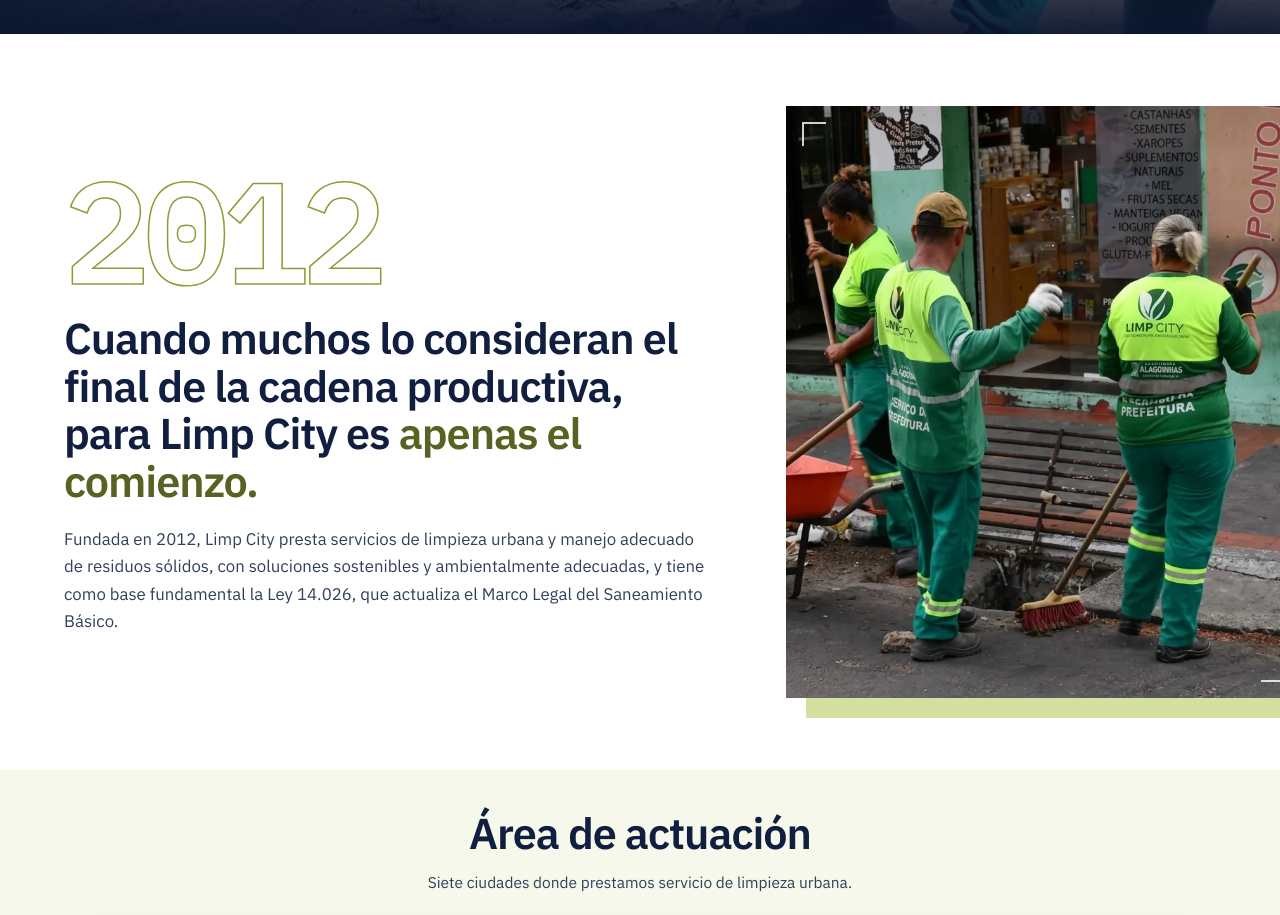
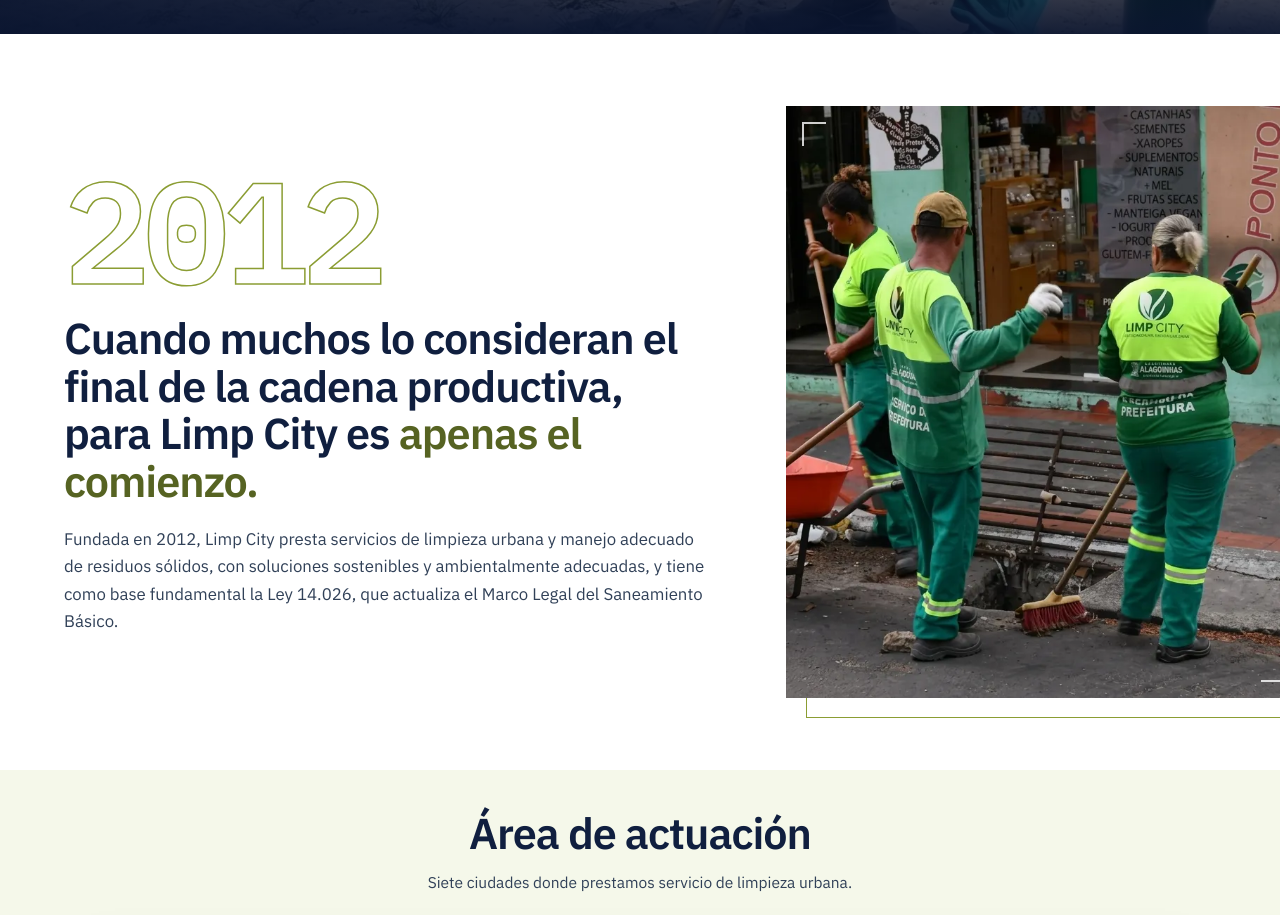
Before and after one commit to jhefferson-guerrero/cbs-web, a React (Vite) app: page /limp-city in a window 1280 px wide. Shown: the part 766-1681 px from the top of the page. Built offline with nearby package versions, Linux system fonts and the light colour scheme.

Commit message:
Limp City: marco de contorno musgo en lugar del bloque verde pastel tras la foto

```diff
--- a/src/components/limpcity/LimpCityAbout.tsx
+++ b/src/components/limpcity/LimpCityAbout.tsx
@@ -40,7 +40,7 @@
         </div>
 
         <div className="relative isolate mx-auto w-full max-w-sm lg:mx-0 lg:ml-auto lg:aspect-[626/720] lg:h-[min(74vh,46rem)] lg:w-auto lg:max-w-none">
-          <span aria-hidden="true" className="absolute -bottom-4 -right-4 -z-10 h-full w-full bg-moss-200 lg:-bottom-5 lg:-right-5" />
+          <span aria-hidden="true" className="absolute -bottom-4 -right-4 -z-10 h-full w-full border-[1.5px] border-moss-500 lg:-bottom-5 lg:-right-5" />
           <div className="relative aspect-[626/720] w-full overflow-hidden bg-navy-950 lg:aspect-auto lg:h-full">
             <motion.img
               src={aboutImage}
```
